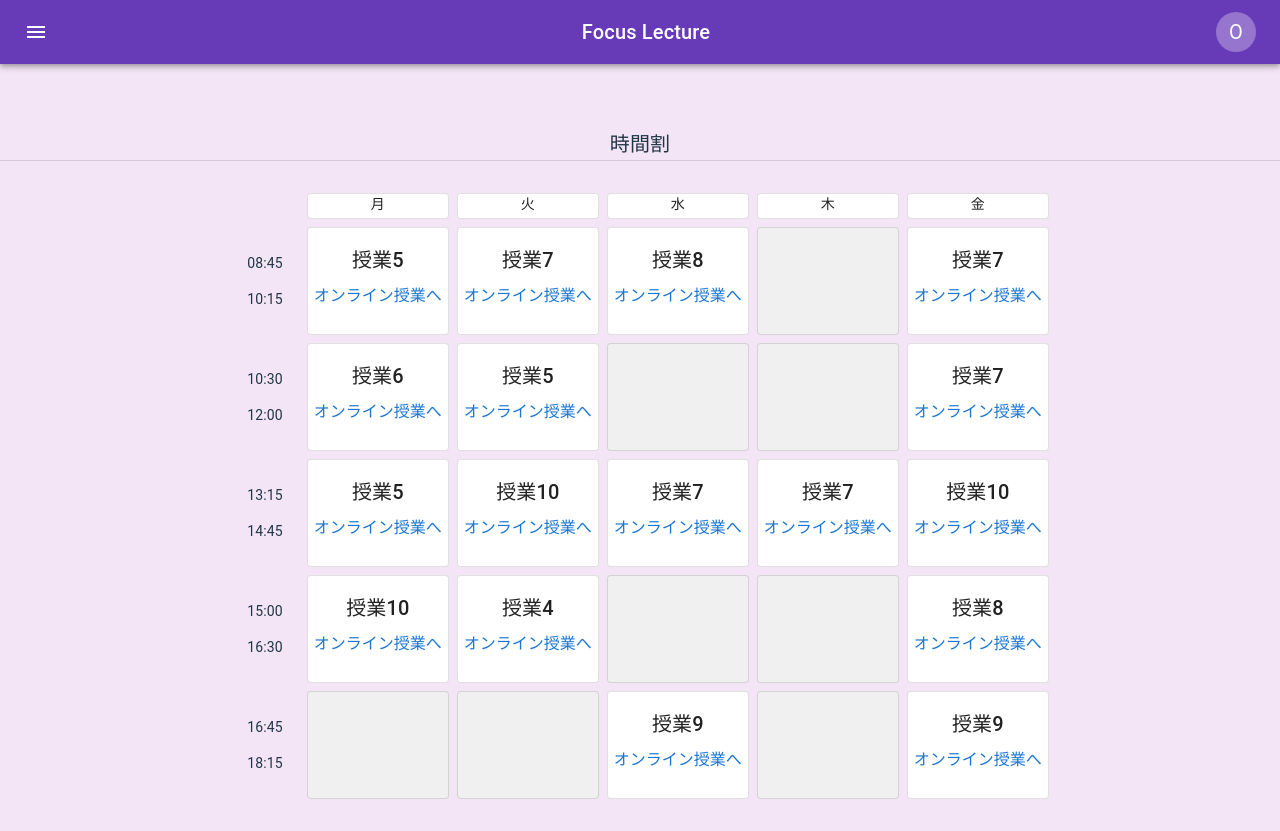
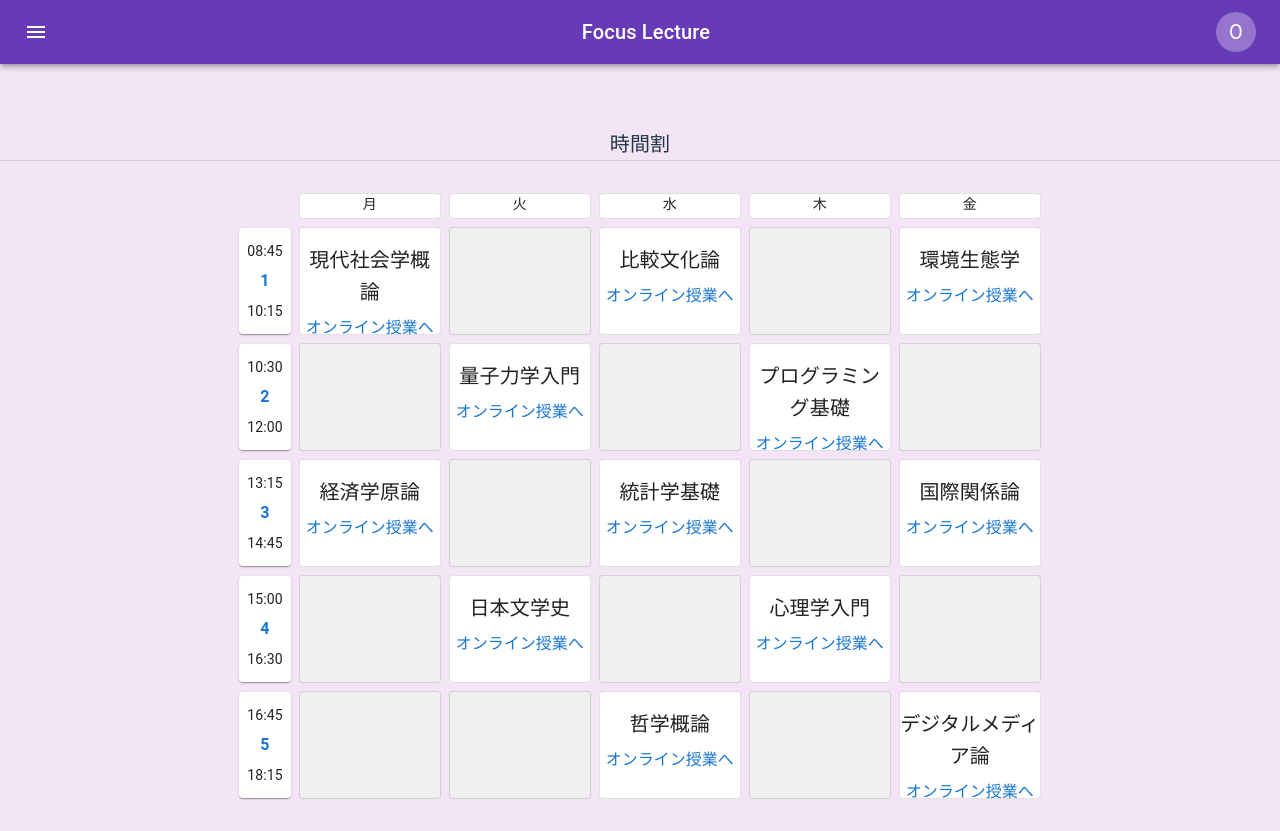
Before and after one commit to Tdrj2716/benesse_competition, a React (Vite) app in the folder frontend/: page /schedule in a window 1280 px wide. Built offline with nearby package versions, Linux system fonts and the light colour scheme.

Commit message:
add type settings and constants

```diff
--- a/frontend/src/components/PeriodLabel.tsx
+++ b/frontend/src/components/PeriodLabel.tsx
@@ -1,24 +1,29 @@
 import React from "react";
 
-import { Box, Typography } from "@mui/material";
+import { Box, Paper, Typography } from "@mui/material";
 
-interface PeriodLabelProps {
-  startTime: string;
-  endTime: string;
-  period: number;
-}
+import { Period } from "../types/schedule";
 
-const PeriodLabel: React.FC<PeriodLabelProps> = (props: PeriodLabelProps) => {
-  const { startTime, endTime, period } = props;
+const PeriodLabel: React.FC<Period> = (props: Period) => {
+  const { startTime, endTime, periodNumber } = props;
 
   return (
-    <Box sx={{ display: "flex", flexDirection: "column", alignItems: "center", padding: 2 }}>
-      <Typography variant="body2">{startTime}</Typography>
-      <Typography variant="body1" color="primary" fontWeight="bold" my={1}>
-        {period}
-      </Typography>
-      <Typography variant="body2">{endTime}</Typography>
-    </Box>
+    <Paper>
+      <Box
+        p={1}
+        height="90px"
+        display="flex"
+        flexDirection="column"
+        alignItems="center"
+        justifyContent="center"
+      >
+        <Typography variant="body2">{startTime}</Typography>
+        <Typography variant="body1" color="primary" fontWeight="bold" my={1}>
+          {periodNumber}
+        </Typography>
+        <Typography variant="body2">{endTime}</Typography>
+      </Box>
+    </Paper>
   );
 };
 
--- a/frontend/src/components/WeekdayLabel.tsx
+++ b/frontend/src/components/WeekdayLabel.tsx
@@ -2,14 +2,13 @@ import React from "react";
 
 import { Card, Typography } from "@mui/material";
 
-import { weekdays } from "../constants/schedule";
+import { DayOfWeek } from "../types/schedule";
 
-type Weekday = (typeof weekdays)[number];
 interface WeekdayLabelProps {
-  day: Weekday;
+  day: DayOfWeek;
 }
 
-const getWeekdayString = (day: Weekday): string => {
+const getWeekdayString = (day: DayOfWeek): string => {
   switch (day) {
     case "Monday":
       return "月";
--- a/frontend/src/constants/schedule.ts
+++ b/frontend/src/constants/schedule.ts
@@ -1,3 +1,5 @@
+import { Lecture, Period, Schedule } from "../types/schedule";
+
 export const weekdays = [
   "Monday",
   "Tuesday",
@@ -6,3 +8,116 @@ export const weekdays = [
   "Friday",
   "Saturday",
 ] as const;
+
+const sampleLectures: Lecture[] = [
+  {
+    dayOfWeek: "Monday",
+    periodNumber: 1,
+    lectureName: "現代社会学概論",
+    teacherName: "山田 太郎",
+    lectureLink: "https://example.com",
+    attendances: [],
+  },
+  {
+    dayOfWeek: "Monday",
+    periodNumber: 3,
+    lectureName: "経済学原論",
+    teacherName: "鈴木 花子",
+    lectureLink: "https://us02web.zoom.us/j/84574320228?pwd=2hfbbwCOGQn0OeiySP6tPjkvgm5PeU.1",
+    attendances: [],
+  },
+  {
+    dayOfWeek: "Tuesday",
+    periodNumber: 2,
+    lectureName: "量子力学入門",
+    teacherName: "佐藤 次郎",
+    lectureLink: "https://us02web.zoom.us/j/84574320228?pwd=2hfbbwCOGQn0OeiySP6tPjkvgm5PeU.1",
+    attendances: [],
+  },
+  {
+    dayOfWeek: "Tuesday",
+    periodNumber: 4,
+    lectureName: "日本文学史",
+    teacherName: "高橋 美咲",
+    lectureLink: "https://us02web.zoom.us/j/84574320228?pwd=2hfbbwCOGQn0OeiySP6tPjkvgm5PeU.1",
+    attendances: [],
+  },
+  {
+    dayOfWeek: "Wednesday",
+    periodNumber: 1,
+    lectureName: "比較文化論",
+    teacherName: "田中 健太",
+    lectureLink: "https://us02web.zoom.us/j/84574320228?pwd=2hfbbwCOGQn0OeiySP6tPjkvgm5PeU.1",
+    attendances: [],
+  },
+  {
+    dayOfWeek: "Wednesday",
+    periodNumber: 3,
+    lectureName: "統計学基礎",
+    teacherName: "渡辺 真理",
+    lectureLink: "https://us02web.zoom.us/j/84574320228?pwd=2hfbbwCOGQn0OeiySP6tPjkvgm5PeU.1",
+    attendances: [],
+  },
+  {
+    dayOfWeek: "Thursday",
+    periodNumber: 2,
+    lectureName: "プログラミング基礎",
+    teacherName: "小林 誠",
+    lectureLink: "https://us02web.zoom.us/j/84574320228?pwd=2hfbbwCOGQn0OeiySP6tPjkvgm5PeU.1",
+    attendances: [],
+  },
+  {
+    dayOfWeek: "Thursday",
+    periodNumber: 4,
+    lectureName: "心理学入門",
+    teacherName: "中村 愛",
+    lectureLink: "https://us02web.zoom.us/j/84574320228?pwd=2hfbbwCOGQn0OeiySP6tPjkvgm5PeU.1",
+    attendances: [],
+  },
+  {
+    dayOfWeek: "Friday",
+    periodNumber: 1,
+    lectureName: "環境生態学",
+    teacherName: "加藤 洋平",
+    lectureLink: "https://us02web.zoom.us/j/84574320228?pwd=2hfbbwCOGQn0OeiySP6tPjkvgm5PeU.1",
+    attendances: [],
+  },
+  {
+    dayOfWeek: "Friday",
+    periodNumber: 3,
+    lectureName: "国際関係論",
+    teacherName: "木村 さくら",
+    lectureLink: "https://us02web.zoom.us/j/84574320228?pwd=2hfbbwCOGQn0OeiySP6tPjkvgm5PeU.1",
+    attendances: [],
+  },
+  {
+    dayOfWeek: "Friday",
+    periodNumber: 5,
+    lectureName: "デジタルメディア論",
+    teacherName: "斎藤 健一",
+    lectureLink: "https://us02web.zoom.us/j/84574320228?pwd=2hfbbwCOGQn0OeiySP6tPjkvgm5PeU.1",
+    attendances: [],
+  },
+  {
+    dayOfWeek: "Wednesday",
+    periodNumber: 5,
+    lectureName: "哲学概論",
+    teacherName: "石田 哲也",
+    lectureLink: "https://us02web.zoom.us/j/84574320228?pwd=2hfbbwCOGQn0OeiySP6tPjkvgm5PeU.1",
+    attendances: [],
+  },
+];
+
+const samplePeriods: Period[] = [
+  { startTime: "08:45", endTime: "10:15", periodNumber: 1 },
+  { startTime: "10:30", endTime: "12:00", periodNumber: 2 },
+  { startTime: "13:15", endTime: "14:45", periodNumber: 3 },
+  { startTime: "15:00", endTime: "16:30", periodNumber: 4 },
+  { startTime: "16:45", endTime: "18:15", periodNumber: 5 },
+];
+
+export const dummySchedule: Schedule = {
+  periods: samplePeriods,
+  lectures: sampleLectures,
+  lectureDays: weekdays.slice(0, 5),
+};
--- a/frontend/src/features/schedule/ClassSchedulePage.tsx
+++ b/frontend/src/features/schedule/ClassSchedulePage.tsx
@@ -3,6 +3,7 @@ import React from "react";
 import { Box, Divider, Typography } from "@mui/material";
 
 import PageContainer from "../../components/PageContainer";
+import { dummySchedule } from "../../constants/schedule";
 import ScheduleTable from "./ScheduleTable";
 
 const ClassScheduleTable: React.FC = () => {
@@ -11,7 +12,7 @@ const ClassScheduleTable: React.FC = () => {
       <Box maxWidth="fullWidth" gap={2}>
         <Typography variant="h6">時間割</Typography>
         <Divider />
-        <ScheduleTable />
+        <ScheduleTable {...dummySchedule} />
       </Box>
     </PageContainer>
   );
--- a/frontend/src/features/schedule/ScheduleTable.tsx
+++ b/frontend/src/features/schedule/ScheduleTable.tsx
@@ -5,39 +5,26 @@ import { Box, Stack } from "@mui/material";
 import ClassCard from "../../components/ClassCard";
 import PeriodLabel from "../../components/PeriodLabel";
 import WeekdayLabel from "../../components/WeekdayLabel";
-import { weekdays } from "../../constants/schedule";
-import { Period } from "../../types/schedule";
+import { Schedule } from "../../types/schedule";
+import { getMappedLectures } from "./utils";
 
-const periods: Period[] = [
-  { startTime: "08:45", endTime: "10:15", periodNumber: 1 },
-  { startTime: "10:30", endTime: "12:00", periodNumber: 2 },
-  { startTime: "13:15", endTime: "14:45", periodNumber: 3 },
-  { startTime: "15:00", endTime: "16:30", periodNumber: 4 },
-  { startTime: "16:45", endTime: "18:15", periodNumber: 5 },
-];
+type ScheduleTableProps = Schedule;
 
-const ScheduleTable: React.FC = () => {
-  const days = weekdays.slice(0, 5);
-  const getRandomLecture = () => {
-    const res = Math.random();
-    if (res <= 0.3) return undefined;
-
-    return {
-      lectureName: `授業${Math.round(res * 10)}`,
-      lectureLink: "https://us02web.zoom.us/j/84574320228?pwd=2hfbbwCOGQn0OeiySP6tPjkvgm5PeU.1",
-    };
-  };
+const ScheduleTable: React.FC<ScheduleTableProps> = (props: ScheduleTableProps) => {
+  const { lectureDays, periods } = props;
+  const scheduleMap = getMappedLectures(props);
+  console.log(scheduleMap);
 
   return (
     <Box width="fullWidth" display="flex" justifyContent="center" overflow="auto">
       <Stack direction="column" spacing={1} width="fit-content" padding={4}>
         <Stack direction="row" spacing={1} justifyContent="flex-end">
-          {days.map((day) => (
+          {lectureDays.map((day) => (
             <WeekdayLabel key={day} day={day} />
           ))}
         </Stack>
 
-        {periods.map((periodLabel, index) => (
+        {periods.map((period, index) => (
           <Stack
             key={index}
             direction="row"
@@ -45,9 +32,9 @@ const ScheduleTable: React.FC = () => {
             alignItems="center"
             spacing={1}
           >
-            <PeriodLabel {...periodLabel} />
-            {days.map((day) => (
-              <ClassCard key={`${day}-${index}`} {...getRandomLecture()} />
+            <PeriodLabel {...period} />
+            {lectureDays.map((day) => (
+              <ClassCard key={`${day}-${index}`} {...scheduleMap[day][period.periodNumber - 1]} />
             ))}
           </Stack>
         ))}
--- /dev/null
+++ b/frontend/src/features/schedule/utils.ts
@@ -0,0 +1,20 @@
+import { DayOfWeek, LectureBase, Schedule } from "../../types/schedule";
+
+type LectureMap = {
+  [key in DayOfWeek]: (LectureBase | undefined)[];
+};
+
+export const getMappedLectures = (schedule: Schedule): LectureMap => {
+  const m = Object.fromEntries(
+    schedule.lectureDays.map((day) => [day, Array(schedule.periods.length).fill(undefined)]),
+  ) as LectureMap;
+
+  for (const lec of schedule.lectures) {
+    m[lec.dayOfWeek][lec.periodNumber - 1] = {
+      lectureName: lec.lectureName,
+      lectureLink: lec.lectureLink,
+      teacherName: lec.teacherName,
+    };
+  }
+  return m;
+};
--- /dev/null
+++ b/frontend/src/types/schedule.ts
@@ -0,0 +1,37 @@
+import { weekdays } from "../constants/schedule";
+
+export type DayOfWeek = (typeof weekdays)[number];
+
+export interface LectureTime {
+  dayOfWeek: DayOfWeek;
+  periodNumber: number;
+}
+
+export interface LectureBase {
+  lectureName: string;
+  teacherName?: string;
+  lectureLink?: string;
+}
+
+export type Lecture = LectureTime &
+  LectureBase & {
+    description?: string;
+    attendances: Attendance[];
+  };
+
+export interface Attendance {
+  date: string;
+  comment: string;
+}
+
+export interface Period {
+  startTime: string;
+  endTime: string;
+  periodNumber: number;
+}
+
+export interface Schedule {
+  periods: Period[];
+  lectureDays: DayOfWeek[];
+  lectures: Lecture[];
+}
```
Also changed, not shown: frontend/src/components/ClassCard.tsx (+2 -6 lines).
